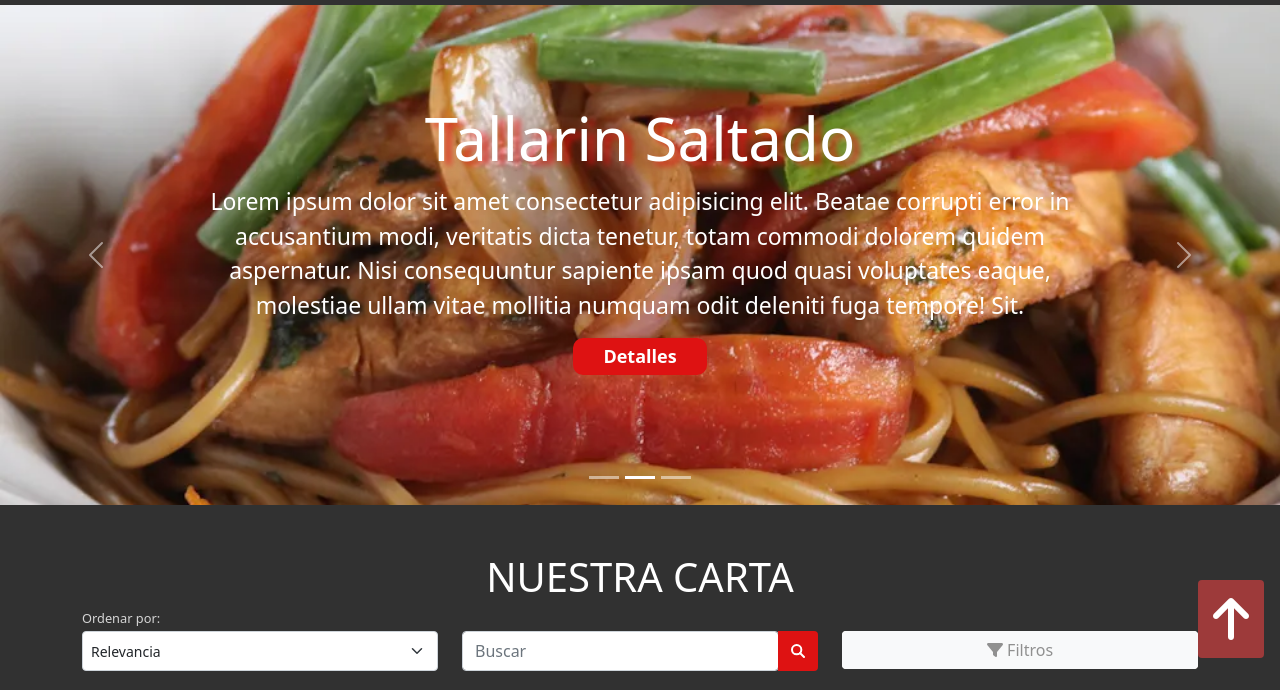
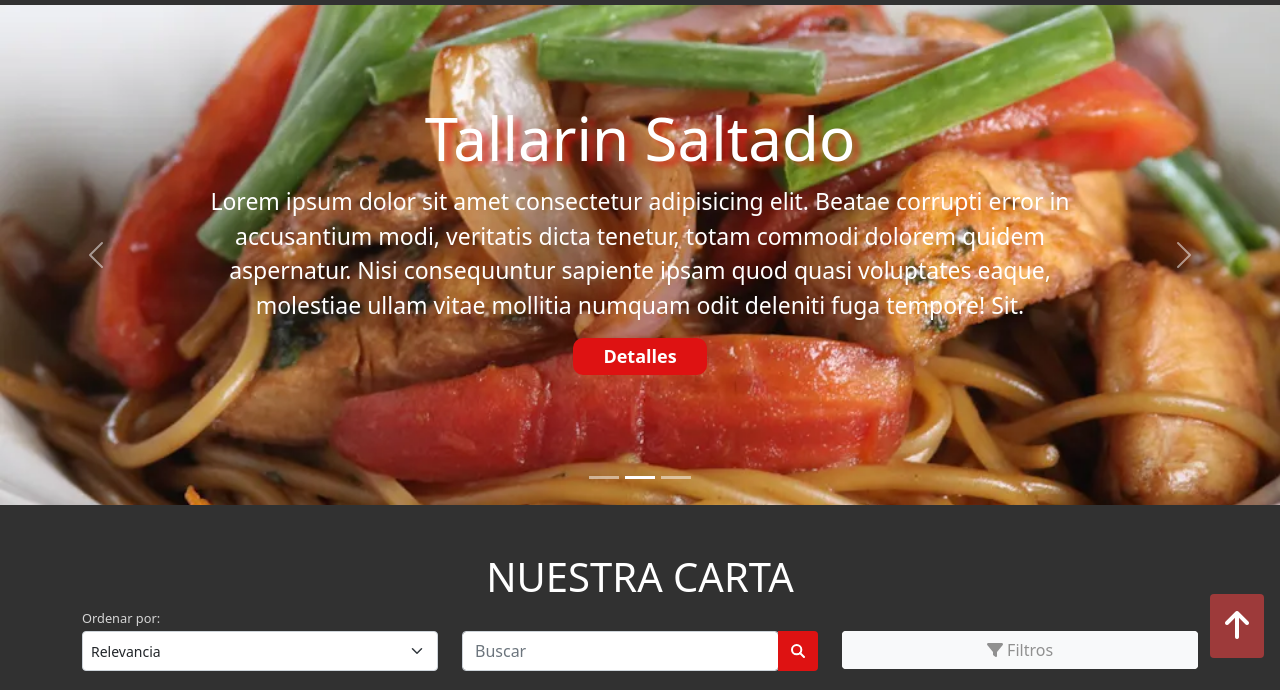
Before and after one commit to JhonSteven22/GranMuralla, a plain HTML site: page index.html in a window 1280 px wide. Shown: the part 110-800 px from the top of the page. Drawn offline with nearby package versions, Linux system fonts and the light colour scheme.

Commit message:
fontAweson

```diff
--- a/index.html
+++ b/index.html
@@ -116,7 +116,7 @@
             <!-- Slider end -->
 
             <div class="position-fixed  bottom-0 end-0 m-3">
-                <p><a class="btn btn-secondary btn-arrow-ini" href="#"><i class="fa-solid fa-arrow-up fa-3x"></i></a></p>
+                <p><a class="btn btn-secondary btn-arrow-ini" href="#"><i class="fa-solid fa-arrow-up fa-2x"></i></a></p>
             </div>
 
 
```
